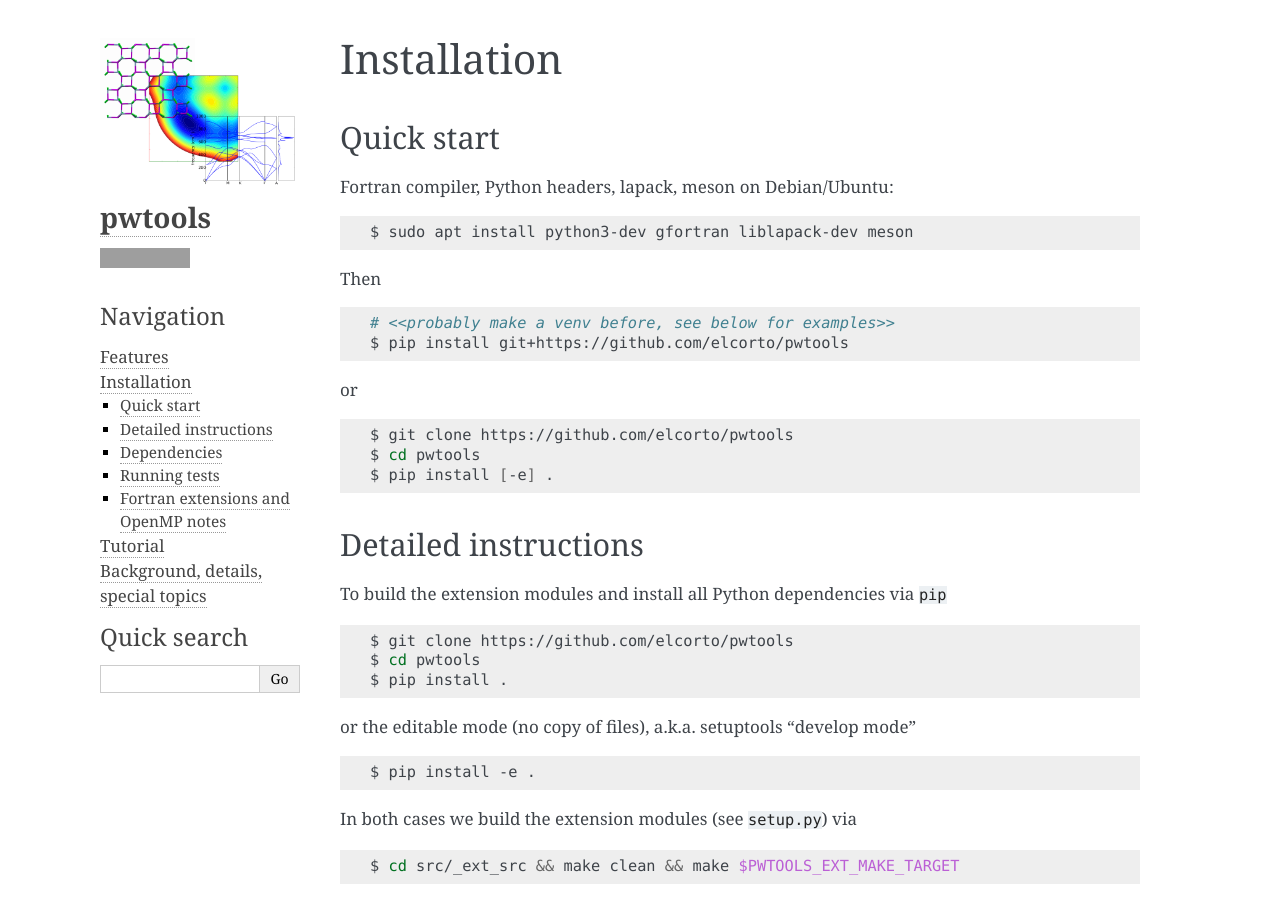
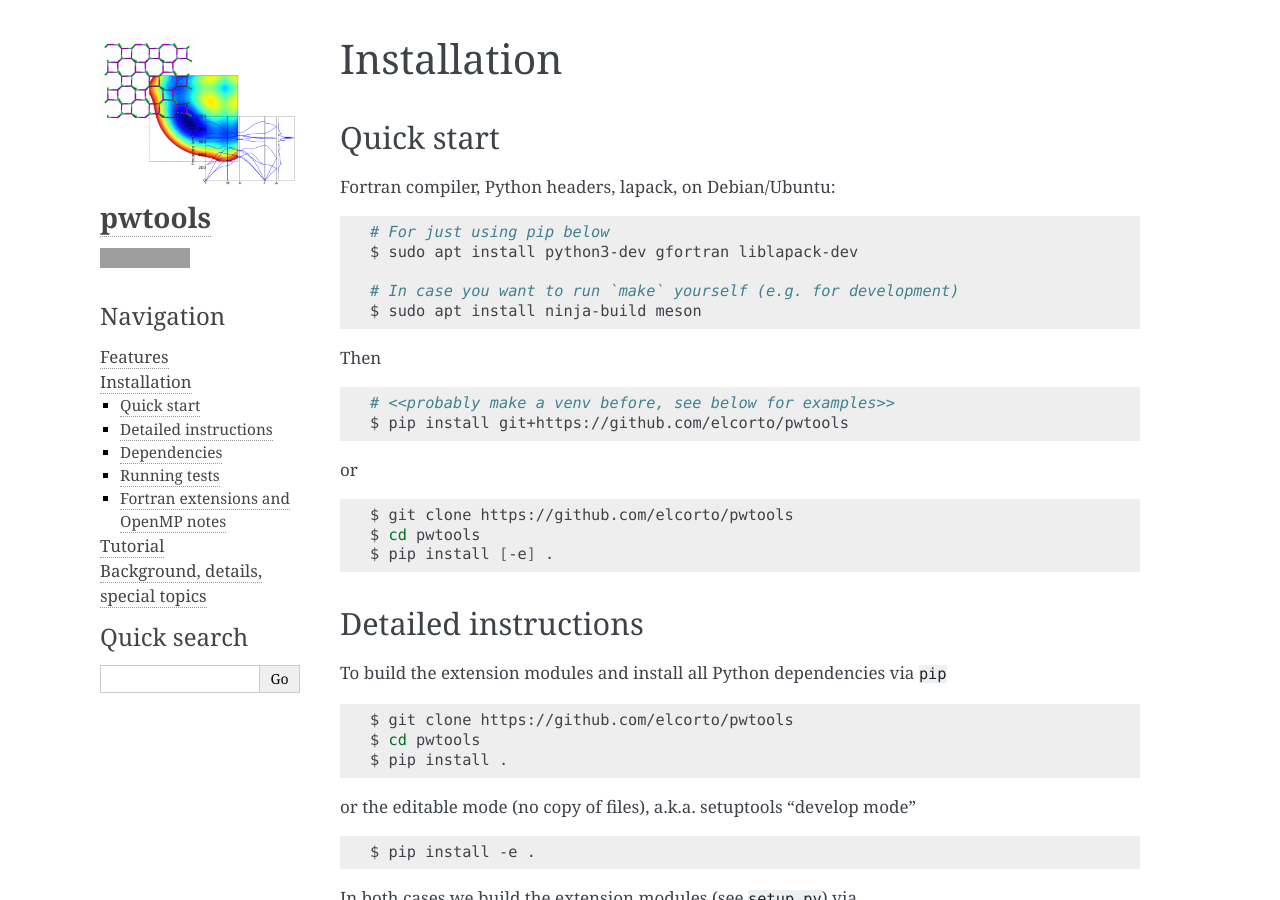
Before and after one commit to elcorto/pwtools, a Sphinx documentation site: the page built from doc/source/written/install.rst, in a window 1280 px wide and 900 px high. Built offline with Sphinx 7.4.7, drawn with Linux system fonts in a browser that asks for light colours; pages that are not in the unit, such as notebooks, are missing from menus; grey boxes are pictures that could not be loaded.

Commit message:
DOC: update install section

```diff
--- a/doc/source/written/install.rst
+++ b/doc/source/written/install.rst
@@ -4,11 +4,15 @@ Installation
 Quick start
 -----------
 
-Fortran compiler, Python headers, lapack, meson on Debian/Ubuntu:
+Fortran compiler, Python headers, lapack, on Debian/Ubuntu:
 
 .. code-block:: sh
 
-    $ sudo apt install python3-dev gfortran liblapack-dev meson
+    # For just using pip below
+    $ sudo apt install python3-dev gfortran liblapack-dev
+
+    # In case you want to run `make` yourself (e.g. for development)
+    $ sudo apt install ninja-build meson
 
 Then
 
```
